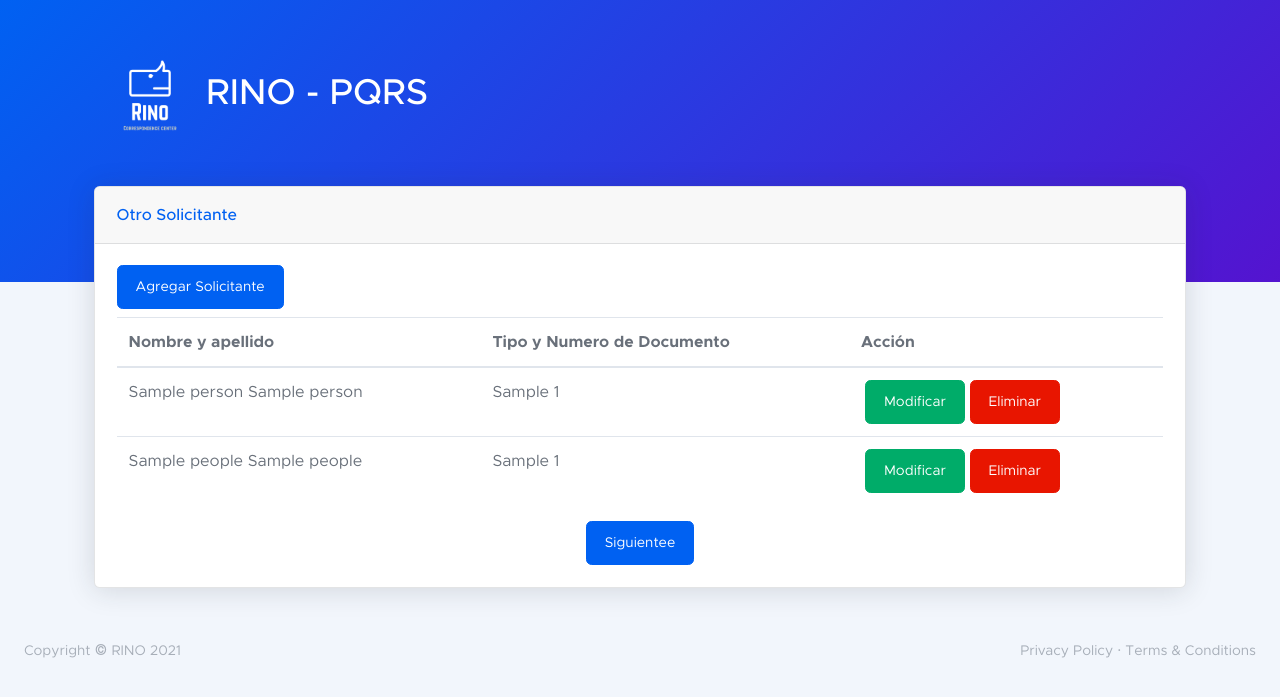
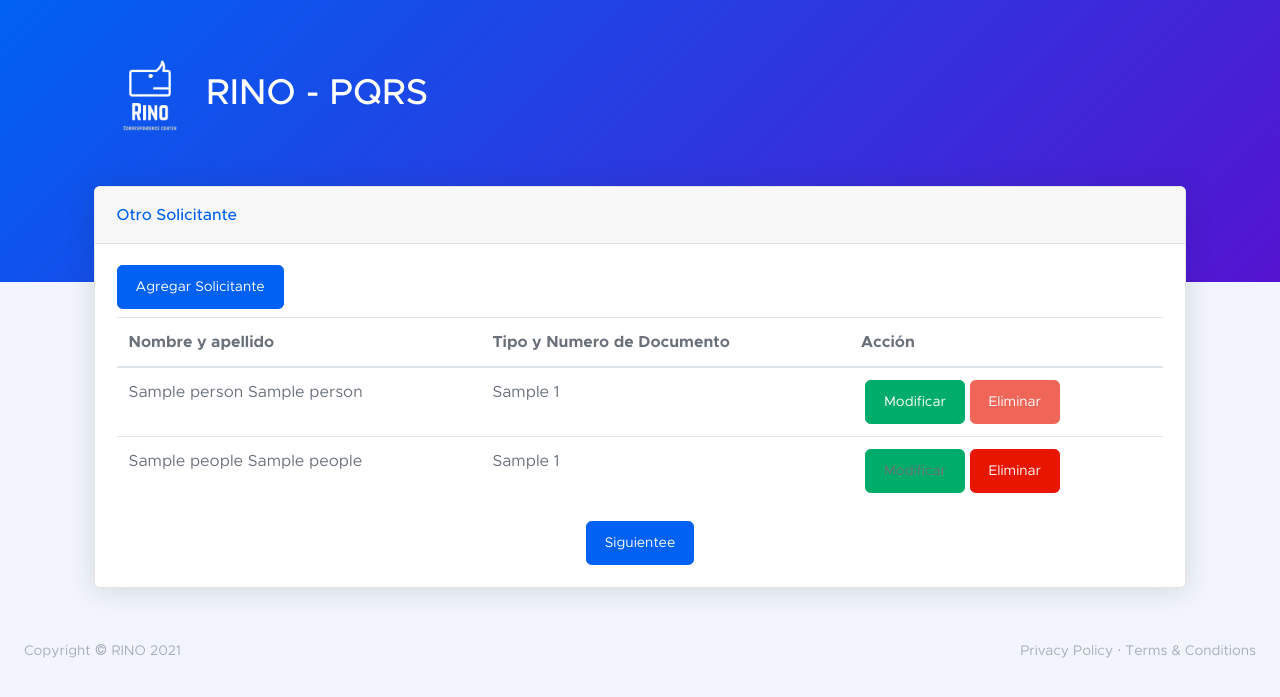
Before and after one commit to ingenieriask/repoazure, a Django app: template templates/pqrs/multi_request_table.html in a window 1280 px wide. Shown: the top 697 px of the page. Run offline with Django 3.2, Linux system fonts and the light colour scheme; the template is opened without the code that fills it: most values are stand-ins (such as "Sample title", 1, 10 or a date in 2020); parts of the project's set-up code (start-up, migrations or seed data) failed here and were passed over; some libraries are stand-ins or nearby versions.

Commit message:
feat: add actions for modifing and deleting

```diff
--- a/templates/pqrs/multi_request_table.html
+++ b/templates/pqrs/multi_request_table.html
@@ -2,17 +2,12 @@
 <div class="card mb-4" id="form_container">
   <div class="card-header">Otro Solicitante</div>
   <div class="card-body">
-    {% if context.args %}
     <a
       type="button"
-      href="{% url 'pqrs:create_person_request' person=context.person.id arguments=context.args %}"
+      href="{% url 'pqrs:create_person_request'  arguments=context.args person=context.person.id %}"
       class="btn btn-primary mb-2"
       >Agregar Solicitante</a
-    >{% else %}
-    <a type="button" href="{% url 'pqrs:create_person_request' person=context.person.id%}" class="btn btn-primary mb-2"
-      >Agregar Solicitante</a
     >
-    {% endif %}
     <table class="table table-hover">
       <thead>
         <tr>
@@ -27,8 +22,12 @@
           <td>{{context.person.name}} {{context.person.lasts_name}}</td>
           <td>{{context.document_type_abbr}} {{context.person.document_number}}</td>
           <td>
-            <input type="button" value="Modificar" class="btn btn-success ml-1" />
-            <input type="button" value="Eliminar" class="btn btn-danger" />
+            <a
+              class="btn btn-success ml-1"
+              href="{% url 'pqrs:edit_person' arguments=context.args  pk=context.person.id  %}"
+              >Modificar</a
+            >
+            <input type="button" value="Eliminar" class="btn btn-danger" disabled />
           </td>
         </tr>
         {% if context.other_people %} {% for people in context.other_people %}
@@ -36,8 +35,8 @@
           <td>{{people.name}} {{people.lasts_name}}</td>
           <td>{{context.document_type_abbr}} {{people.document_number}}</td>
           <td>
-            <input type="button" value="Modificar" class="btn btn-success ml-1" />
-            <input type="button" value="Eliminar" class="btn btn-danger" />
+            <a class="btn btn-success ml-1">Modificar</a>
+            <input type="button" value="Eliminar" class="btn btn-danger" onclick="$(this).parent().parent().remove()" />
           </td>
         </tr>
         {% endfor %} {% endif %} {% endif %}
```
